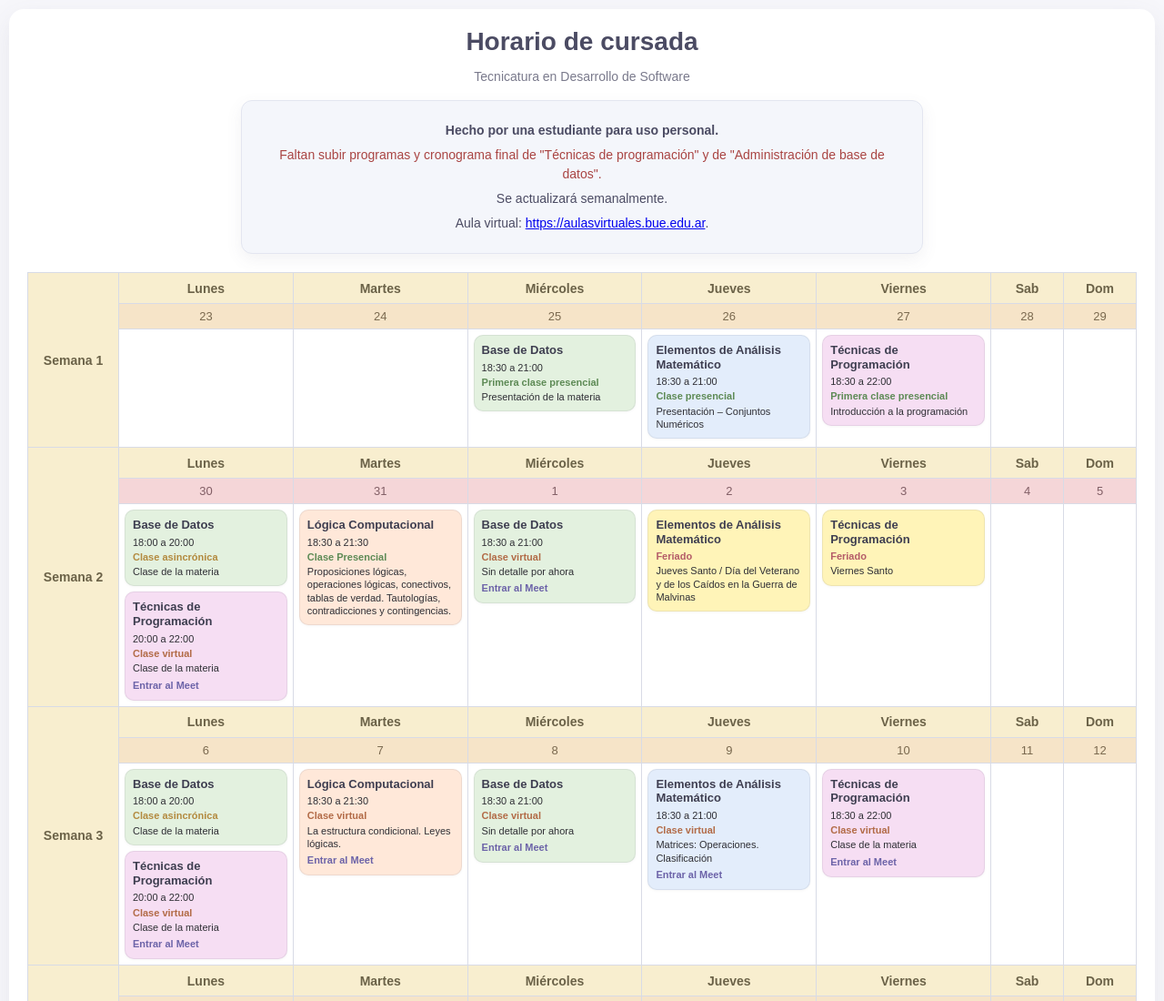
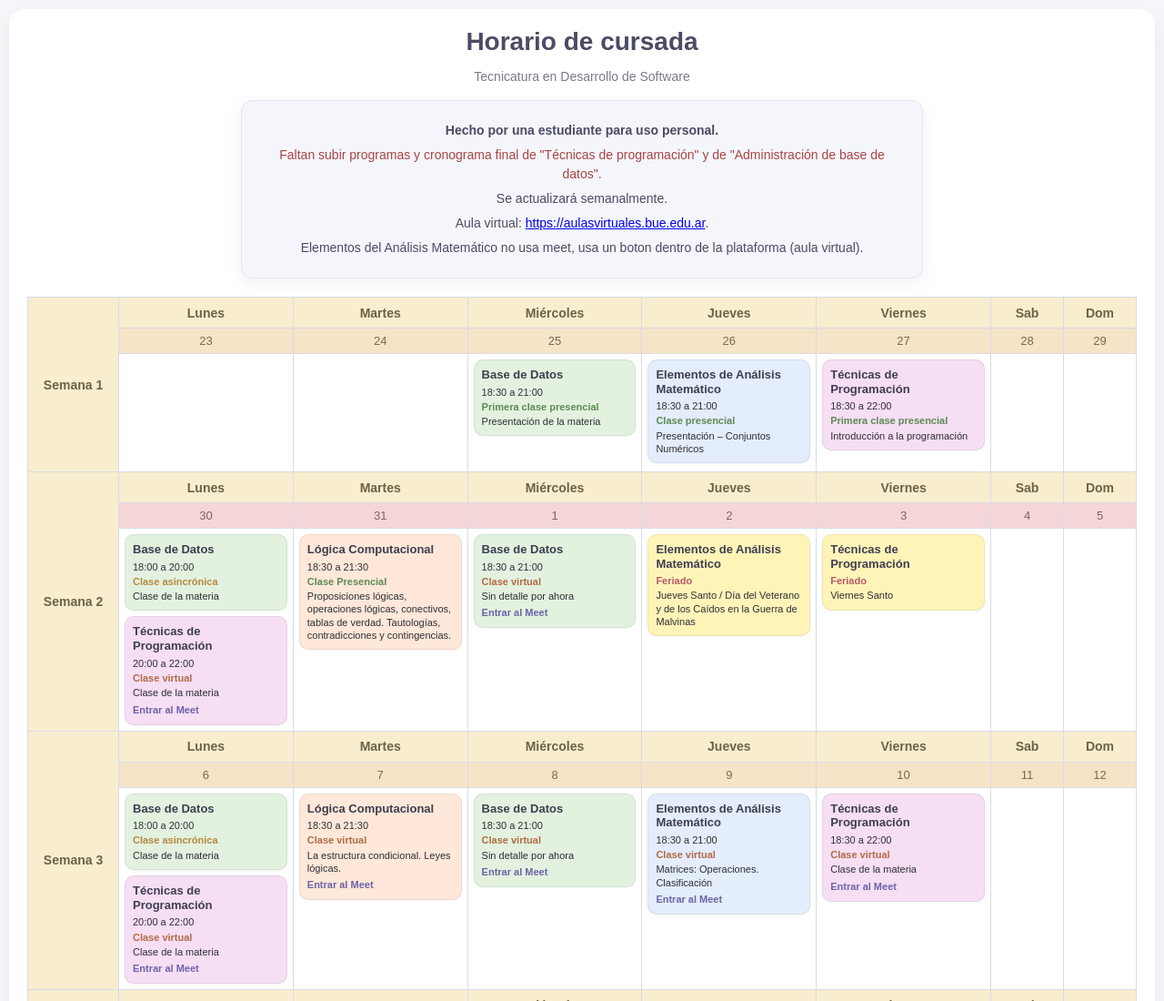
Before and after one commit to kamuerre/cursadaHorario, a plain HTML site: page index.html in a window 1280 px wide. Shown: the top 1100 px of the page at 91% size. Drawn offline with Linux system fonts and the light colour scheme.

Commit message:
Update index.html

```diff
--- a/index.html
+++ b/index.html
@@ -19,7 +19,8 @@
          <p>Hecho por una estudiante para uso personal.</p>
          <p>Faltan subir programas y cronograma final de "Técnicas de programación" y de "Administración de base de datos".</p>
          <p>Se actualizará semanalmente.</p>
-           <p>Aula virtual: <a href= https://aulasvirtuales.bue.edu.ar/login/index.php/>https://aulasvirtuales.bue.edu.ar</a>.</p>
+         <p>Aula virtual: <a href= https://aulasvirtuales.bue.edu.ar/login/index.php/>https://aulasvirtuales.bue.edu.ar</a>.</p>
+         <p>Elementos del Análisis Matemático no usa meet, usa un boton dentro de la plataforma (aula virtual).</p>
        </div>
 
         <table id="tablaHorario"></table>
```
